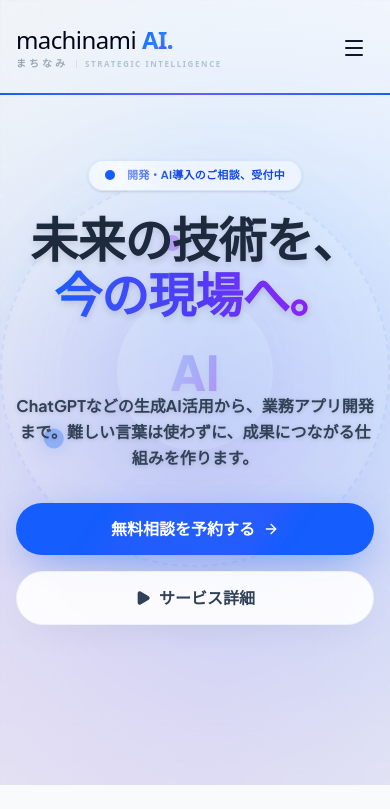
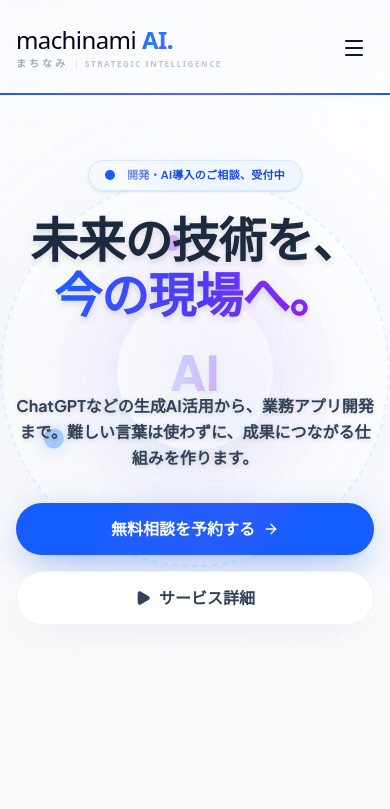
Before and after one commit to su-metal/ai-consultant-lp, a Next.js app: page / in a window 390 px wide. Shown: the top 809 px of the page. Built offline with nearby package versions, Linux system fonts and the light colour scheme.

Commit message:
モバイルLP軽量化
モバイル限定でレンダリングの軽量化

```diff
--- a/src/components/RichHero.tsx
+++ b/src/components/RichHero.tsx
@@ -52,7 +52,7 @@ export default function RichHero() {
                         scale: [1, 1.1, 0.9, 1],
                     }}
                     transition={{ duration: 20, repeat: Infinity, ease: "linear" }}
-                    className="absolute top-[10%] left-[20%] w-[500px] h-[500px] bg-blue-300 rounded-full mix-blend-multiply filter blur-[100px] opacity-60"
+                    className="hidden md:block absolute top-[10%] left-[20%] w-[500px] h-[500px] bg-blue-300 rounded-full mix-blend-multiply filter blur-[100px] opacity-60"
                 />
                 <motion.div
                     animate={{
@@ -61,7 +61,7 @@ export default function RichHero() {
                         scale: [1, 0.9, 1.1, 1],
                     }}
                     transition={{ duration: 25, repeat: Infinity, ease: "linear" }}
-                    className="absolute top-[50%] right-[10%] w-[600px] h-[600px] bg-purple-300 rounded-full mix-blend-multiply filter blur-[120px] opacity-50"
+                    className="hidden md:block absolute top-[50%] right-[10%] w-[600px] h-[600px] bg-purple-300 rounded-full mix-blend-multiply filter blur-[120px] opacity-50"
                 />
                 <motion.div
                     animate={{
@@ -70,7 +70,7 @@ export default function RichHero() {
                         scale: [1, 1.2, 0.8, 1],
                     }}
                     transition={{ duration: 30, repeat: Infinity, ease: "linear" }}
-                    className="absolute bottom-[-10%] left-[30%] w-[700px] h-[700px] bg-indigo-200 rounded-full mix-blend-multiply filter blur-[130px] opacity-50"
+                    className="hidden md:block absolute bottom-[-10%] left-[30%] w-[700px] h-[700px] bg-indigo-200 rounded-full mix-blend-multiply filter blur-[130px] opacity-50"
                 />
 
                 {/* Floating Particles/Sparkles */}
@@ -100,7 +100,7 @@ export default function RichHero() {
                     </div>
                 )}
 
-                <div className="absolute inset-0 bg-white/50 backdrop-blur-[30px]" />
+                <div className="absolute inset-0 bg-white/80 md:bg-white/50 backdrop-blur-none md:backdrop-blur-[30px]" />
 
                 {/* --- Abstract AI Core Visualization (Moved to Background) --- */}
                 <div className="absolute inset-0 w-full h-full pointer-events-none z-0 flex items-center justify-center opacity-40 mix-blend-multiply">
@@ -133,11 +133,11 @@ export default function RichHero() {
                             <motion.div
                                 animate={{ scale: [1, 1.2, 1], opacity: [0.3, 0.6, 0.3] }}
                                 transition={{ duration: 6, repeat: Infinity, ease: "easeInOut" }}
-                                className="absolute inset-[25%] rounded-full bg-gradient-to-tr from-blue-500 to-purple-500 blur-3xl mix-blend-screen"
+                                className="absolute inset-[25%] rounded-full bg-gradient-to-tr from-blue-500 to-purple-500 blur-2xl md:blur-3xl mix-blend-normal md:mix-blend-screen"
                             />
 
                             {/* Inner Glass Sphere */}
-                            <div className="absolute inset-[30%] rounded-full bg-gradient-to-bl from-white/90 via-blue-50/80 to-purple-50/80 shadow-[0_20px_60px_-15px_rgba(0,0,0,0.1)] overflow-hidden flex items-center justify-center border border-white/60 backdrop-blur-2xl">
+                            <div className="absolute inset-[30%] rounded-full bg-gradient-to-bl from-white/90 via-blue-50/80 to-purple-50/80 shadow-[0_20px_60px_-15px_rgba(0,0,0,0.1)] overflow-hidden flex items-center justify-center border border-white/60 backdrop-blur-md md:backdrop-blur-2xl">
                                 <span className="text-5xl sm:text-7xl font-black text-transparent bg-clip-text bg-gradient-to-br from-blue-600 to-purple-600 drop-shadow-lg">
                                     AI
                                 </span>
```
